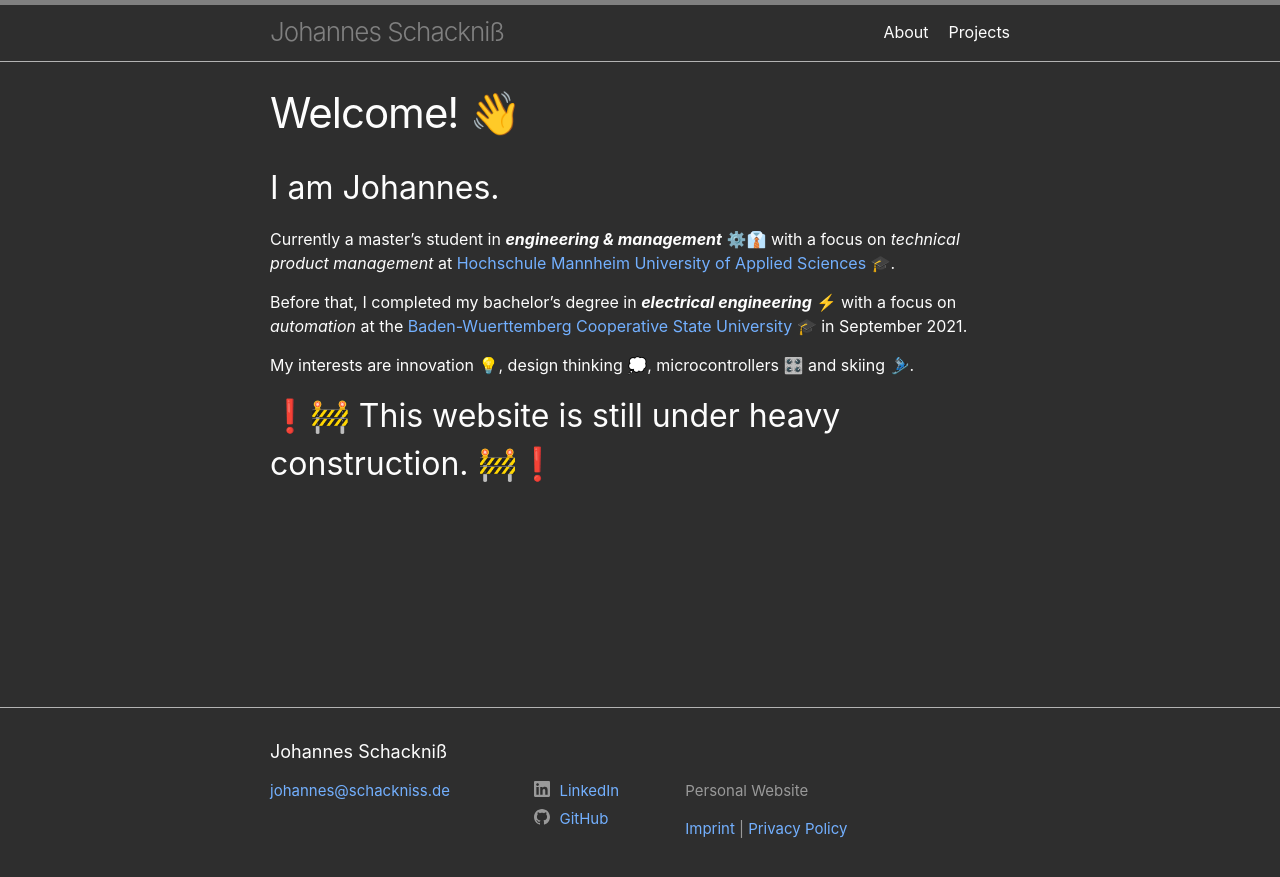
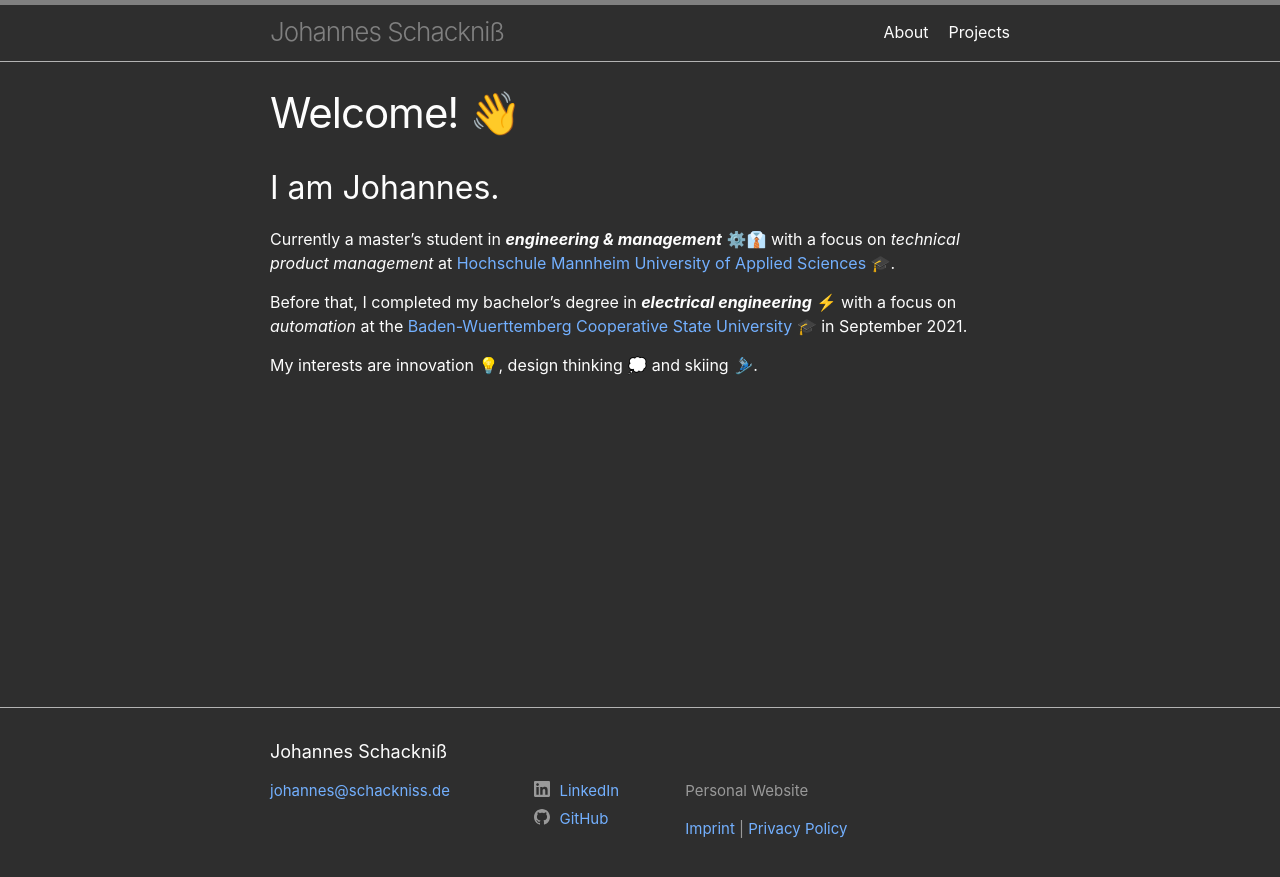
Before and after one commit to schackniss/schackniss.de, a Jekyll site: the page built from index.md, in a window 1280 px wide. Shown: the top 877 px of the page. Built offline with Jekyll 4.4.1, drawn with Linux system fonts in a browser that asks for light colours.

Commit message:
Remove construction notice

```diff
--- a/index.md
+++ b/index.md
@@ -7,6 +7,4 @@ Currently a master's student in ***engineering & management*** ⚙️👔 with a
 
 Before that, I completed my bachelor's degree in ***electrical engineering*** ⚡ with a focus on *automation* at the [Baden-Wuerttemberg Cooperative State University 🎓](https://www.dhbw.de/) in September 2021.
 
-My interests are innovation 💡, design thinking 💭, microcontrollers 🎛️ and skiing 🎿.
-
-## ❗🚧 This website is still under heavy construction. 🚧❗
+My interests are innovation 💡, design thinking 💭 and skiing 🎿.
```
